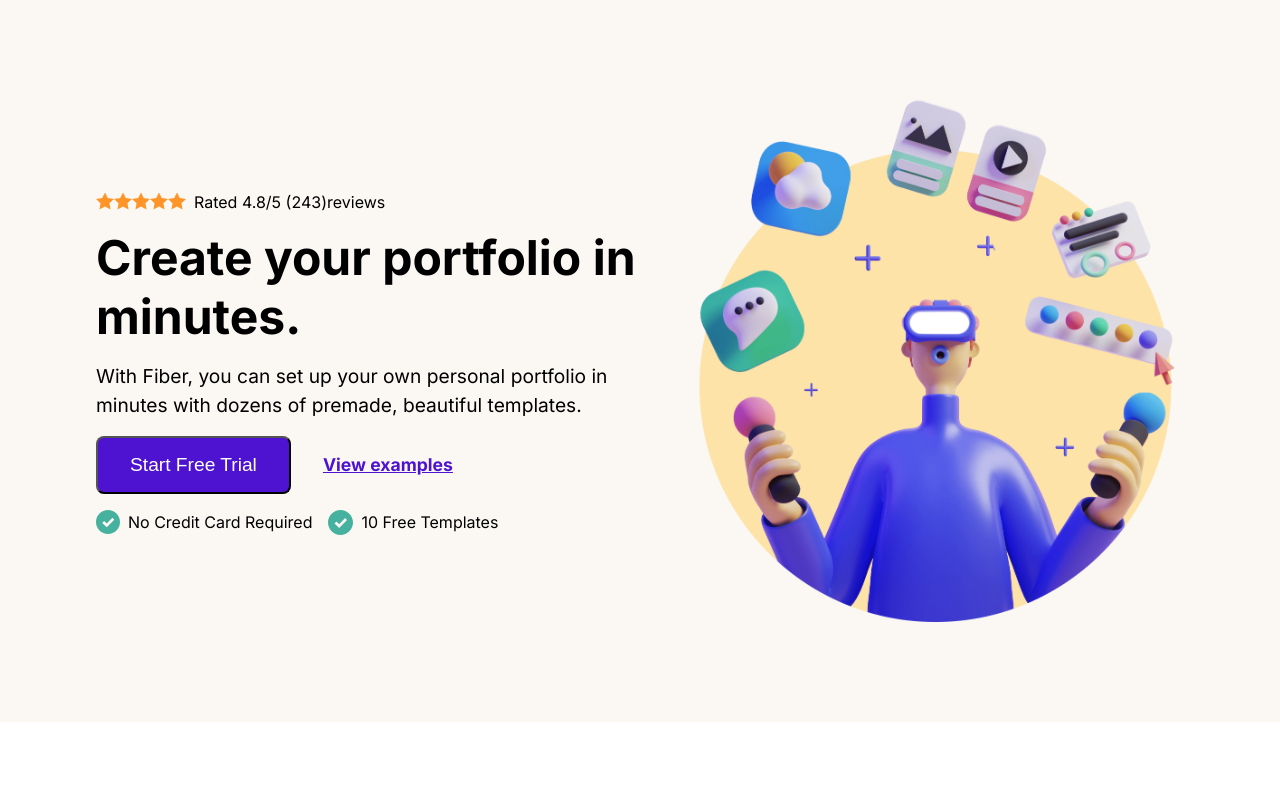
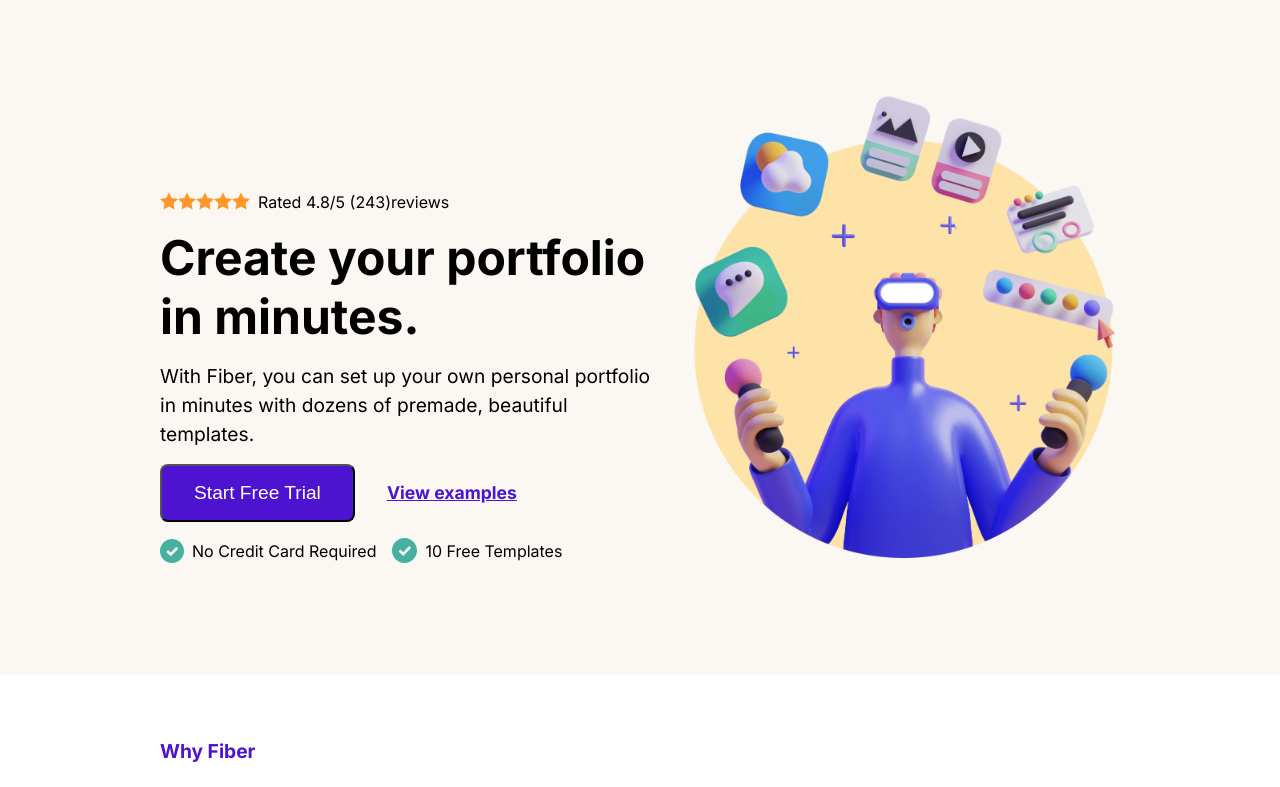
Before and after one commit to najdi123/shatel-task, a Next.js app: page / in a window 1280 px wide. Shown: the top 787 px of the page. Built offline with nearby package versions, Linux system fonts and the light colour scheme.

Commit message:
edited style

```diff
--- a/ui/landingComponents/header/headerStyles.module.css
+++ b/ui/landingComponents/header/headerStyles.module.css
@@ -1,5 +1,5 @@
 .container {
-    padding: 4rem 4rem 6rem 6rem;
+    padding: 4rem 8rem 6rem 10rem;
     display: flex;
     background-color: #FBF8F3;
 }
```
